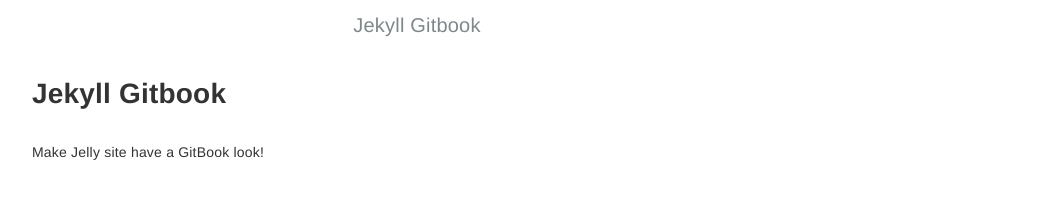
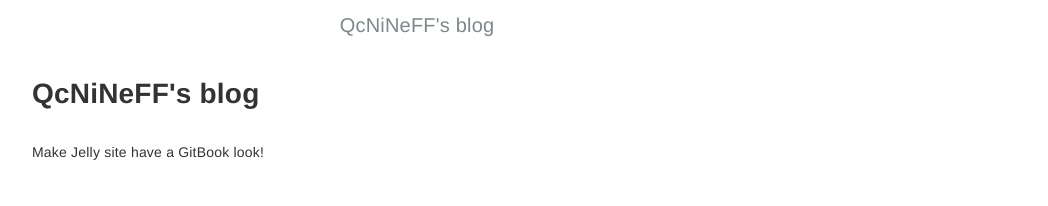
Before and after one commit to Qc9ff/qc9ff.github.io, a Jekyll site: the page built from index.md, in a window 1280 px wide. Shown: the top 206 px of the page, without its empty margins (223-1271 px from the left). Built offline with Jekyll 4.4.1, drawn with Linux system fonts in a browser that asks for light colours.

Commit message:
update 2022/5/26/22/28

```diff
--- a/_config.yml
+++ b/_config.yml
@@ -1,15 +1,15 @@
 # Configurations
-title:            Jekyll Gitbook
-longtitle:        Jekyll Gitbook
-author:           HE Tao
-email:            sighingnow@gmail.com
+title:            QcNiNeFF's blog
+longtitle:        Books and tutorials which create by QcNiNeFF
+author:           QcNiNeFF
+email:            2302724401@qq.com
 description: >
-  Build Jekyll site with the GitBook style.
+  Debug the world!
 
 version:          1.0
 gitbook_version:  3.2.3
 
-url:              'https://sighingnow.github.io'
+url:              'https://qc9ff.github.io'
 baseurl:          '/jekyll-gitbook'
 rss:              RSS
 
```
